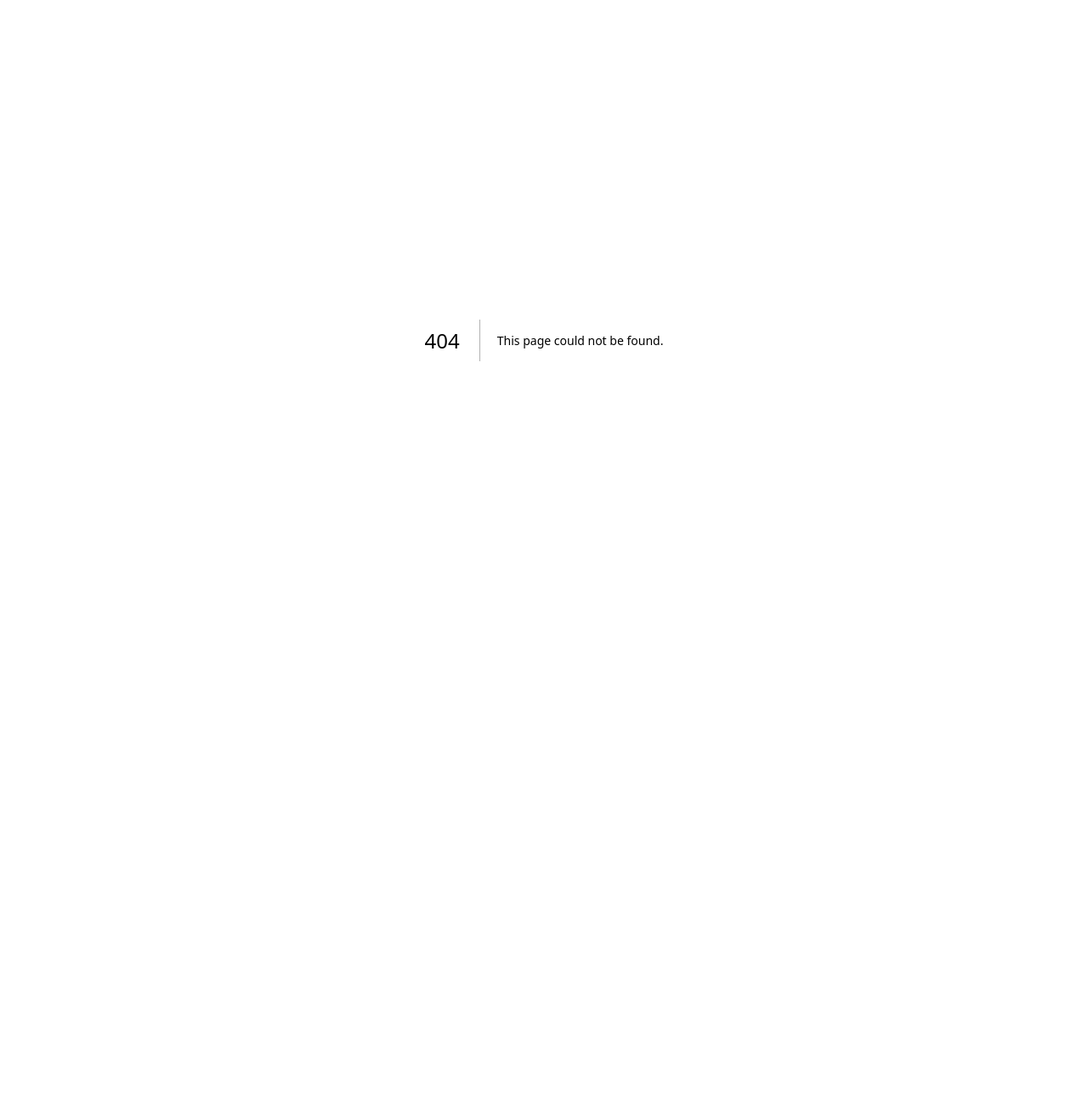
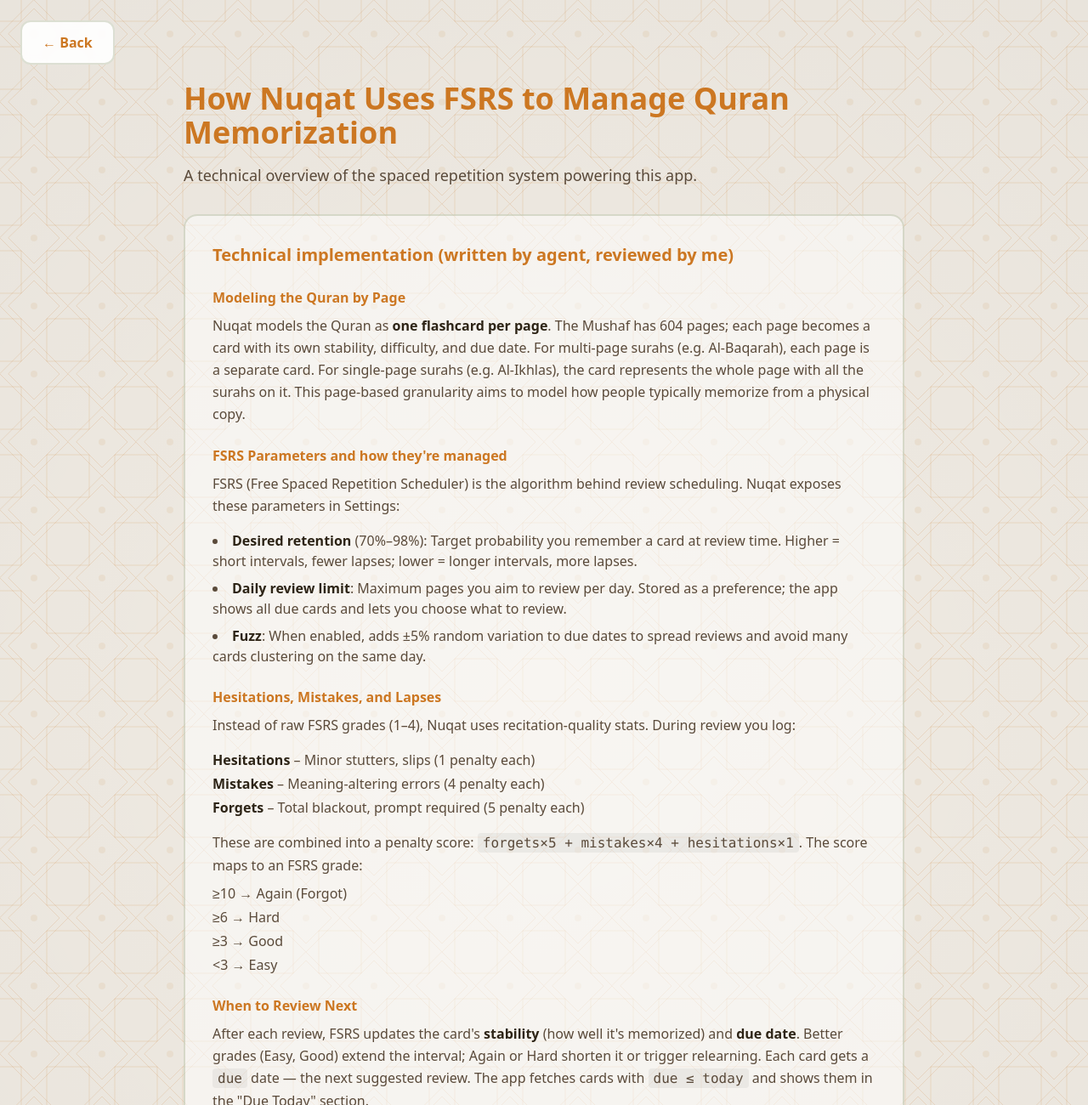
Before and after one commit to N-alsharafi/QFSRS-lite, a Next.js app: page /what-is-this in a window 1280 px wide. Before the commit this address had no page. Shown: the top 1300 px of the page at 85% size. Before the commit the page ends 800 px from the top, so only its background shows below. Built offline with nearby package versions, Linux system fonts and the light colour scheme; a web font is replaced by a local one.

Commit message:
about page first draft

```diff
--- /dev/null
+++ b/src/app/what-is-this/page.tsx
@@ -0,0 +1,107 @@
+'use client';
+
+import { useThemeStore } from '@/lib/stores/theme-store';
+import { IslamicPattern } from '@/components/ui/IslamicPattern';
+import Link from 'next/link';
+
+export default function WhatIsThisPage() {
+  const { currentTheme } = useThemeStore();
+  const isDark = currentTheme === 'tamkeen-dark';
+
+  const bgClass = isDark ? 'bg-tamkeenDark-background' : 'bg-tamkeen-background';
+  const buttonClass = isDark
+    ? 'bg-tamkeenDark-surface/90 backdrop-blur-sm border-2 border-tamkeenDark-primary/30 text-tamkeenDark-primary hover:border-tamkeenDark-accent hover:shadow-xl hover:shadow-tamkeenDark-accent/30'
+    : 'bg-tamkeen-surface/90 backdrop-blur-sm border-2 border-tamkeen-accent/20 text-tamkeen-primary hover:border-tamkeen-primary hover:shadow-xl hover:shadow-tamkeen-primary/20';
+
+  const textClass = isDark ? 'text-tamkeenDark-text' : 'text-tamkeen-text';
+  const mutedClass = isDark ? 'text-tamkeenDark-textMuted' : 'text-tamkeen-textMuted';
+  const cardClass = isDark ? 'border-tamkeenDark-primary/30 bg-tamkeenDark-surface/50' : 'border-tamkeen-accent/20 bg-tamkeen-surface/50';
+  const titleClass = isDark ? 'text-tamkeenDark-primary' : 'text-tamkeen-primary';
+
+  return (
+    <div className={`relative min-h-screen ${bgClass} transition-colors duration-500`}>
+      <IslamicPattern theme={currentTheme} />
+
+      <Link
+        href="/"
+        className={`fixed top-6 left-6 z-50 px-6 py-3 rounded-xl ${buttonClass} font-semibold hover:scale-105 transition-all`}
+      >
+        ← Back
+      </Link>
+
+      <main className="relative z-10 max-w-4xl mx-auto p-6 pt-24 pb-16">
+        <div className={textClass}>
+          <h1 className={`text-3xl md:text-4xl font-bold mb-4 ${titleClass}`}>
+            How Nuqat Uses FSRS to Manage Quran Memorization
+          </h1>
+          <p className={`text-lg ${mutedClass} mb-8`}>
+            A technical overview of the spaced repetition system powering this app.
+          </p>
+
+          <article className={`rounded-2xl p-6 md:p-8 border-2 ${cardClass}`}>
+            <h2 className={`text-xl font-bold mb-6 ${titleClass}`}>
+              Technical implementation (written by agent, reviewed by me)
+            </h2>
+
+            <h3 className={`font-bold mb-2 mt-6 first:mt-0 ${titleClass}`}>Modeling the Quran by Page</h3>
+            <p className={`${mutedClass} leading-relaxed`}>
+                Nuqat models the Quran as <strong className={textClass}>one flashcard per page</strong>. The Mushaf has 604 pages;
+                each page becomes a card with its own stability, difficulty, and due date. For multi-page surahs (e.g. Al-Baqarah),
+                each page is a separate card. For single-page surahs (e.g. Al-Ikhlas), the card represents the whole page with all the surahs on it.
+                This page-based granularity aims to model how people typically memorize from a physical copy.
+              </p>
+
+            <h3 className={`font-bold mb-2 mt-6 ${titleClass}`}>FSRS Parameters and how they're managed</h3>
+              <p className={`${mutedClass} leading-relaxed mb-4`}>
+                FSRS (Free Spaced Repetition Scheduler) is the algorithm behind review scheduling. Nuqat exposes these parameters in Settings:
+              </p>
+              <ul className={`space-y-2 ${mutedClass} list-disc list-inside`}>
+                <li><strong className={textClass}>Desired retention</strong> (70%–98%): Target probability you remember a card at review time. Higher = short intervals, fewer lapses; lower = longer intervals, more lapses.</li>
+                <li><strong className={textClass}>Daily review limit</strong>: Maximum pages you aim to review per day. Stored as a preference; the app shows all due cards and lets you choose what to review.</li>
+                <li><strong className={textClass}>Fuzz</strong>: When enabled, adds ±5% random variation to due dates to spread reviews and avoid many cards clustering on the same day.</li>
+              </ul>
+
+            <h3 className={`font-bold mb-2 mt-6 ${titleClass}`}>Hesitations, Mistakes, and Lapses</h3>
+              <p className={`${mutedClass} leading-relaxed mb-4`}>
+                Instead of raw FSRS grades (1–4), Nuqat uses recitation-quality stats. During review you log:
+              </p>
+              <ul className={`space-y-1 ${mutedClass} mb-4`}>
+                <li><strong className={textClass}>Hesitations</strong> – Minor stutters, slips (1 penalty each)</li>
+                <li><strong className={textClass}>Mistakes</strong> – Meaning-altering errors (4 penalty each)</li>
+                <li><strong className={textClass}>Forgets</strong> – Total blackout, prompt required (5 penalty each)</li>
+              </ul>
+              <p className={`${mutedClass} leading-relaxed mb-2`}>
+                These are combined into a penalty score: <code className="px-1.5 py-0.5 rounded bg-black/5 dark:bg-white/10">forgets×5 + mistakes×4 + hesitations×1</code>. The score maps to an FSRS grade:
+              </p>
+              <ul className={`space-y-1 ${mutedClass}`}>
+                <li>≥10 → Again (Forgot)</li>
+                <li>≥6 → Hard</li>
+                <li>≥3 → Good</li>
+                <li>&lt;3 → Easy</li>
+              </ul>
+
+            <h3 className={`font-bold mb-2 mt-6 ${titleClass}`}>When to Review Next</h3>
+              <p className={`${mutedClass} leading-relaxed`}>
+                After each review, FSRS updates the card&apos;s <strong className={textClass}>stability</strong> (how well it&apos;s memorized) and <strong className={textClass}>due date</strong>.
+                Better grades (Easy, Good) extend the interval; Again or Hard shorten it or trigger relearning. Each card gets a <code className="px-1.5 py-0.5 rounded bg-black/5 dark:bg-white/10">due</code> date
+                — the next suggested review. The app fetches cards with <code className="px-1.5 py-0.5 rounded bg-black/5 dark:bg-white/10">due ≤ today</code> and shows them in the &quot;Due Today&quot; section.
+              </p>
+
+            <h3 className={`font-bold mb-2 mt-6 ${titleClass}`}>Prioritizing When Many Are Due</h3>
+              <p className={`${mutedClass} leading-relaxed mb-4`}>
+                If 30 pages are due and your limit is 15, how do we decide which to show first?
+              </p>
+              <p className={`${mutedClass} leading-relaxed mb-4`}>
+                <strong className={textClass}>Currently:</strong> The app shows <em>all</em> due cards in <strong className={textClass}>page order</strong> (ascending by page number).
+                The daily limit is a personal target, not a hard cap. You see the full list and choose what to review.
+              </p>
+              <p className={`${mutedClass} leading-relaxed`}>
+                <strong className={textClass}>Possible prioritization</strong> (for a future version): When due count exceeds the limit, we could surface a &quot;top N&quot; subset by: (1) <em>most overdue first</em> — cards past due get priority;
+                (2) <em>lowest stability first</em> — fragile memories before well-established ones; or (3) a mix of both. For now, page order keeps reviews in Quran sequence.
+              </p>
+          </article>
+        </div>
+      </main>
+    </div>
+  );
+}
```
